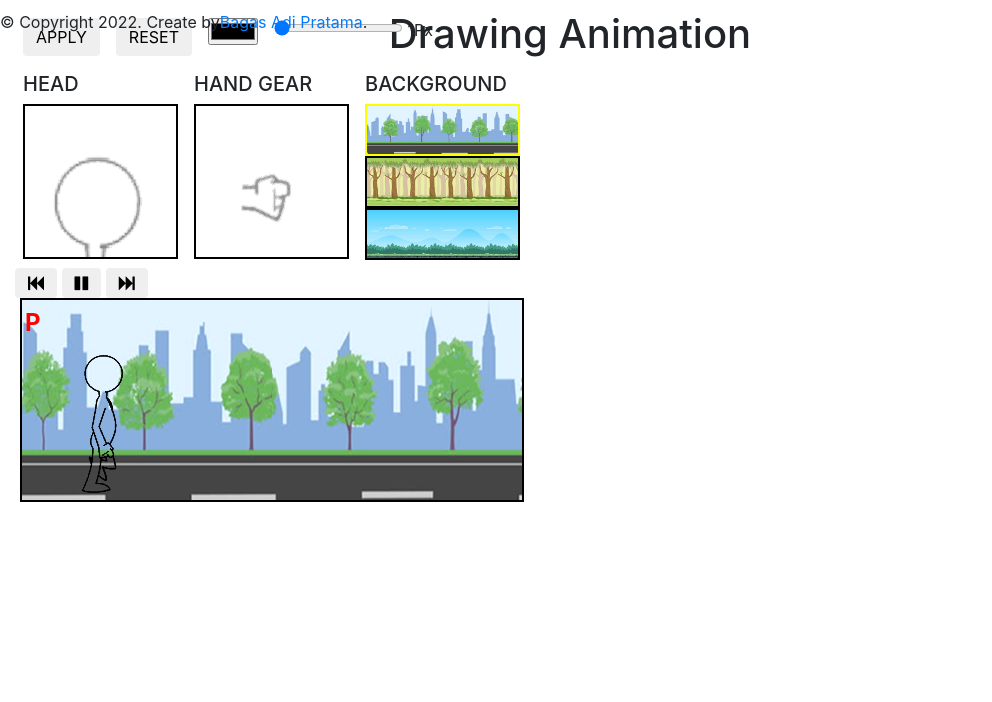
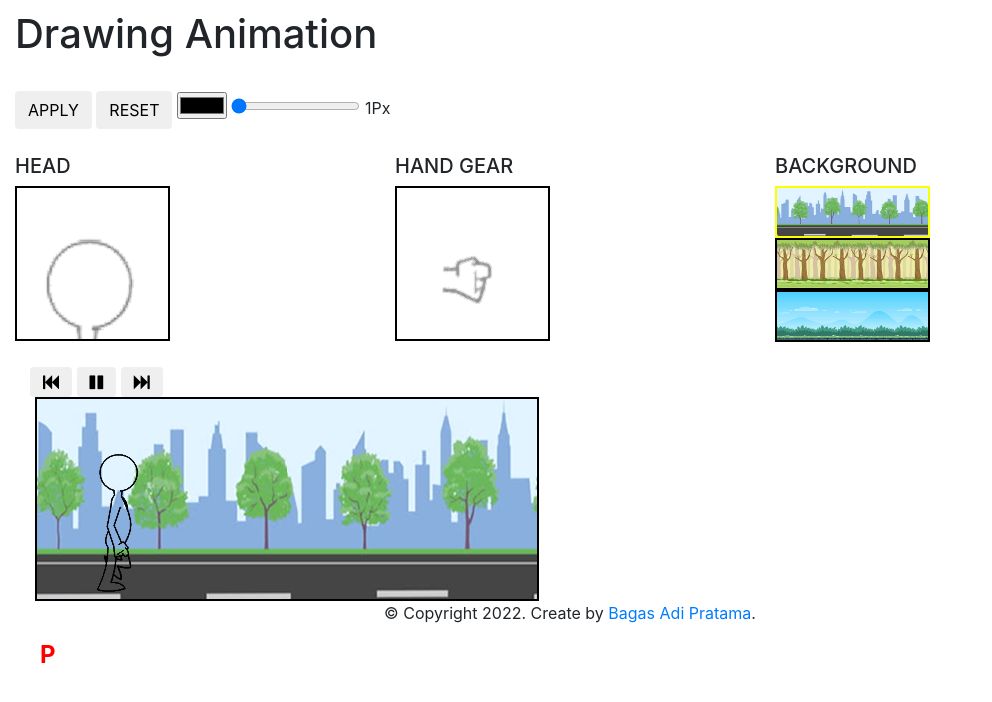
Before and after one commit to onejr007/draw-animation, a plain HTML site: page index.html in a window 1280 px wide. Shown: the whole page, without its empty margins (0-992 px from the left). Drawn offline with nearby package versions, Linux system fonts and the light colour scheme.

Commit message:
Update index.html

```diff
--- a/index.html
+++ b/index.html
@@ -11,35 +11,29 @@
 
 </head>
 <body>
-    <header class="container text-center">
+    <div class="container">
+        <header>
             <h1>Drawing Animation</h1>
         </header>
-    <div class="container">
-        <div class="d-flex flex-row">
-            <div class="p-2">
+        <div class="row justify-content-center" style="padding-top:25px;">
+            <div class="col-12">
                 <input class="btn" type="button" value="APPLY" id="btn" size="30" onclick="save()">
-            </div>
-            <div class="p-2">
                 <input class="btn" type="button" value="RESET" id="clr" size="23" onclick="erase()">
-            </div>
-            <div class="p-2">
                 <input type="color" class="js-color-picker color-picker">
-            </div>
-            <div class="p-2">
                 <input type="range" class="js-line-range" min="1" max="72" value="1">
                 <label class="js-range-value">1</label>Px
             </div>
-        </div>
-        <div class="d-flex flex-row">
-            <div class="p-2">
+            <div class="col-12" style="padding-top:25px;">
+                <div class="row">
+                    <div class="col">
                         <h5>HEAD</h5>
                         <canvas class="js-paint  paint-canvas" width="151" height="151"></canvas>
                     </div>
-            <div class="p-2">
+                    <div class="col">
                         <h5>HAND GEAR</h5>
                         <canvas class="js-paint1  paint-canvas" width="151" height="151"></canvas>
                     </div>
-            <div class="p-2">
+                    <div class="col">
                         <h5>BACKGROUND</h5>
                         <div class="row">
                             <div class="col-12">
@@ -54,28 +48,24 @@
                         </div>
                     </div>
                 </div>
-        <div class="d-flex row">
-            <div class="col-12">
+                <div class="col-12" style="padding-top:25px;">
                     <button class="btn" type="button" id="bwd" size="23" onclick="backward()"><i class="fa fa-fast-backward" aria-hidden="true"></i></button>
                     <button class="btn active" type="button" id="stp" size="23" onclick="stop()"><i class="fa fa-pause" aria-hidden="true"></i></button>
                     <button class="btn" type="button" id="ply" size="23" onclick="play()"><i class="fa fa-play" aria-hidden="true"></i></button>
                     <button class="btn" type="button" id="fwd" size="23" onclick="forward()"><i class="fa fa-fast-forward" aria-hidden="true"></i></button>
+                    <label id="track">P</label>
                 </div>
                 <div class="col-12">
                     <canvas id="show" class="show" width="500" height="200"></canvas>
                 </div>
             </div>
+        </div>
         <canvas class="canvasimg" width="960" height="181" style="display: none;"></canvas>
         <canvas class="temp paint-canvas" width="151" height="151" style="display: none;"></canvas>
-        <label id="track" style="position: absolute;top:218;left:10;">P</label>
+        <footer>
+            <p class="text-center">&copy; Copyright <script>document.write(new Date().getFullYear());</script>. Create by<span><a href="https://www.linkedin.com/in/bagas-adi-pratama-59a5a2168/"> Bagas Adi Pratama</a></span>.</p>
+        </footer>
     </div>
-	<footer>
-        <div class="container">
-			<div class="row">
-                <p class="text-center">&copy; Copyright <script>document.write(new Date().getFullYear());</script>. Create by<span><a href="https://www.linkedin.com/in/bagas-adi-pratama-59a5a2168/">Bagas Adi Pratama</a></span>.</p>
-            </div>
-        </div><!--/.container-->
-	</footer>
     <script src="https://code.jquery.com/jquery-3.2.1.slim.min.js" integrity="sha384-KJ3o2DKtIkvYIK3UENzmM7KCkRr/rE9/Qpg6aAZGJwFDMVNA/GpGFF93hXpG5KkN" crossorigin="anonymous"></script>
     <script src="https://cdn.jsdelivr.net/npm/popper.js@1.12.9/dist/umd/popper.min.js" integrity="sha384-ApNbgh9B+Y1QKtv3Rn7W3mgPxhU9K/ScQsAP7hUibX39j7fakFPskvXusvfa0b4Q" crossorigin="anonymous"></script>
     <script src="https://cdn.jsdelivr.net/npm/bootstrap@4.0.0/dist/js/bootstrap.min.js" integrity="sha384-JZR6Spejh4U02d8jOt6vLEHfe/JQGiRRSQQxSfFWpi1MquVdAyjUar5+76PVCmYl" crossorigin="anonymous"></script>
```
Lines whose indentation alone changed are shown as unchanged.
